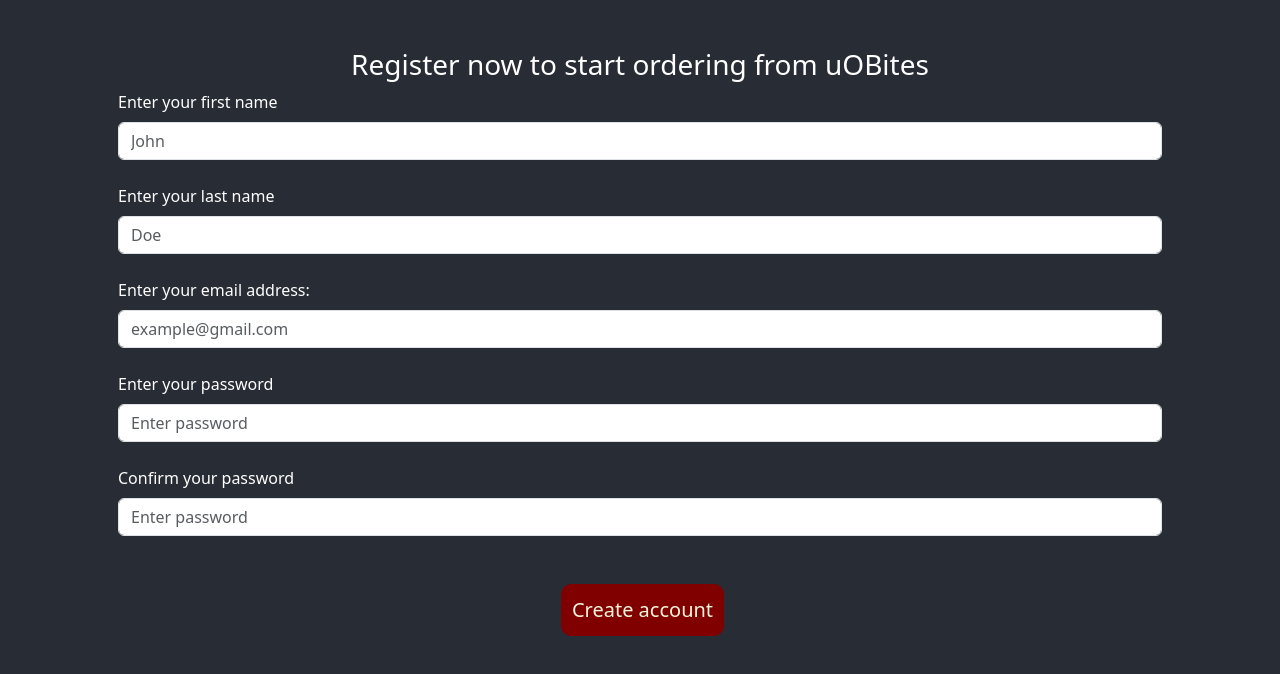
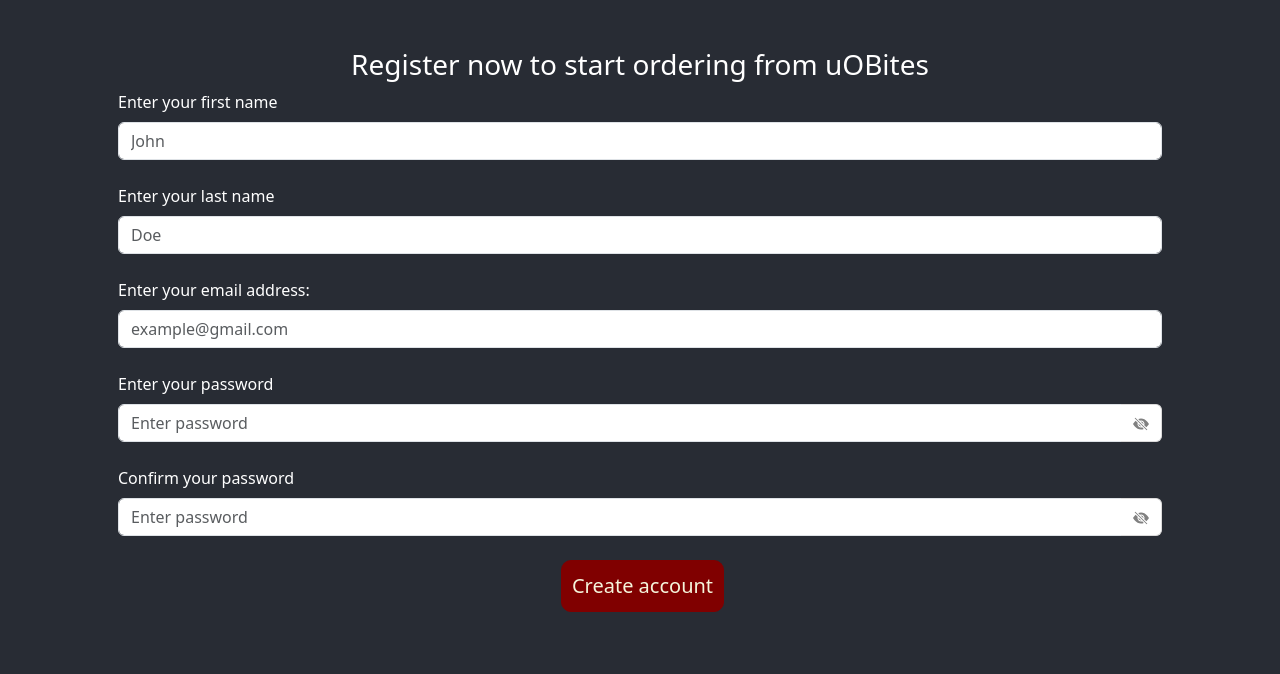
Before and after one commit to kienmarkdo/uOBites, a React (Create React App) app in the folder frontend/: page /registration in a window 1280 px wide. Shown: the top 674 px of the page. Built offline with nearby package versions, Linux system fonts and the light colour scheme.

Commit message:
Added password visibility feature

```diff
--- a/frontend/package.json
+++ b/frontend/package.json
@@ -14,6 +14,7 @@
     "cypress": "^12.14.0",
     "react": "^18.2.0",
     "react-bootstrap": "^2.8.0",
+    "react-bootstrap-icons": "^1.10.3",
     "react-dom": "^18.2.0",
     "react-router-dom": "^6.14.0",
     "react-scripts": "5.0.1",
--- a/frontend/src/screens/RegistrationPage.tsx
+++ b/frontend/src/screens/RegistrationPage.tsx
@@ -1,8 +1,10 @@
 import React, { ChangeEvent, useState } from "react";
 import 'bootstrap/dist/css/bootstrap.css';
+import '../styles.scss';
 import Form from 'react-bootstrap/Form';
 import Button from 'react-bootstrap/Button';
-import '../styles.scss';
+import { InputGroup } from "react-bootstrap";
+import { EyeFill, EyeSlashFill } from "react-bootstrap-icons";
 
 const RegistrationPage = () => {
 
@@ -14,6 +16,9 @@
     const [isEmailValid, setIsEmailValid] = useState<boolean>(true);
     const [doesPasswordMatch, setDoesPasswordMatch] = useState<boolean>(true);
     const [isValidAccount, setIsValidAccount] = useState<boolean>(false);
+
+    const [showPassword1, setShowPassword1] = useState<boolean>(false);
+    const [showPassword2, setShowPassword2] = useState<boolean>(false);
 
     const handleAndValidateEmail = (event: ChangeEvent<HTMLInputElement>) => {
 
@@ -58,28 +63,83 @@
                 <h3 className="text-center">Register now to start ordering from uOBites</h3>
                 <Form.Group className="mt-2 mb-4">
                     <Form.Label>Enter your first name</Form.Label>
-                    <Form.Control required id="firstName" type="text" placeholder="John" value={firstName} onChange={(event) => setFirstName(event.target.value)}/>
+                    <Form.Control
+                        required
+                        id="firstName"
+                        type="text"
+                        placeholder="John"
+                        value={firstName}
+                        onChange={(event) => setFirstName(event.target.value)}
+                    />
                 </Form.Group>
                 <Form.Group className="mt-2 mb-4">
                     <Form.Label>Enter your last name</Form.Label>
-                    <Form.Control required id="lastName" type="text" placeholder="Doe" value={lastName} onChange={(event) => setLastName(event.target.value)} />
+                    <Form.Control
+                        required
+                        id="lastName"
+                        type="text"
+                        placeholder="Doe"
+                        value={lastName}
+                        onChange={(event) => setLastName(event.target.value)}
+                    />
                 </Form.Group>
                 <Form.Group className="mt-2 mb-4">
                     <Form.Label>Enter your email address:</Form.Label>
-                    <Form.Control required id="email" type="email" placeholder="example@gmail.com" value={email} onChange={handleAndValidateEmail} />
+                    <Form.Control
+                        required
+                        id="email"
+                        type="email"
+                        placeholder="example@gmail.com"
+                        value={email}
+                        onChange={handleAndValidateEmail}
+                    />
                     {!isEmailValid && <small className="text-danger">Please enter a valid email address.</small>}
                 </Form.Group>
                 <Form.Group className="mt-2 mb-4">
                     <Form.Label>Enter your password</Form.Label>
-                    <Form.Control required id="password1" type="password" placeholder="Enter password" value={password1} onChange={handleAndValidatePassword} />
+                    <InputGroup>
+                        <Form.Control
+                            required
+                            id="password1"
+                            type={showPassword1 ? "text" : "password"}
+                            placeholder="Enter password"
+                            value={password1}
+                            onChange={handleAndValidatePassword}
+                        />
+                        <Button
+                            variant="outline-secondary"
+                            className="password-icon-container"
+                        >
+                            {showPassword1 ?
+                                <EyeFill color="grey" onClick={() => setShowPassword1(!showPassword1)} /> :
+                                <EyeSlashFill color="grey" onClick={() => setShowPassword1(!showPassword1)} />}
+                        </Button>
+                    </InputGroup>
                 </Form.Group>
                 <Form.Group className="mt-2 mb-4">
                     <Form.Label>Confirm your password</Form.Label>
-                    <Form.Control required id="password2" type="password" placeholder="Enter password" value={password2} onChange={handleAndValidatePassword} />
+                    <InputGroup>
+                        <Form.Control
+                            required
+                            id="password2"
+                            type={showPassword2 ? "text" : "password"}
+                            placeholder="Enter password"
+                            value={password2}
+                            onChange={handleAndValidatePassword}
+                        />
+                        <Button
+                            variant="outline-secondary"
+                            className="password-icon-container"
+                        >
+                            {showPassword2 ?
+                                <EyeFill color="grey" onClick={() => setShowPassword2(!showPassword2)} /> :
+                                <EyeSlashFill color="grey" onClick={() => setShowPassword2(!showPassword2)} />}
+                        </Button>
+                    </InputGroup>
                     {!doesPasswordMatch && <small className="text-danger">Passwords do not match</small>}
                 </Form.Group>
                 <div className="text-center">
-                    <Button className="uottawa-btn mt-4" type="submit">
+                    <Button className="uottawa-btn" type="submit">
                         Create account
                     </Button>
                 </div>
--- a/frontend/src/styles.scss
+++ b/frontend/src/styles.scss
@@ -69,3 +69,9 @@
   display: flex;
   flex-direction: row;
 }
+
+.password-icon-container {
+    border-color: #DBDADA !important;
+    border-left: none !important;
+    background-color: white !important;
+}
```
Also changed, not shown: 1 other file (tests, documents, lock files or other folders).
